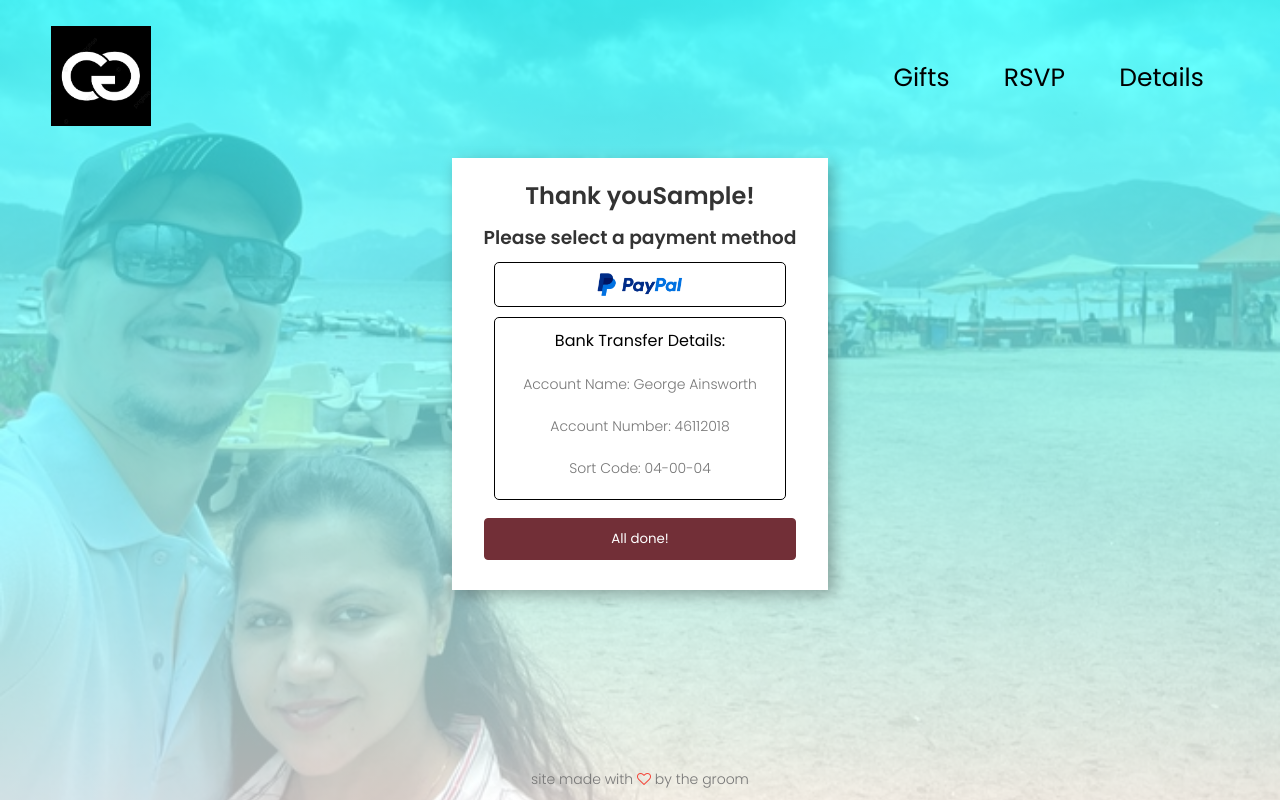
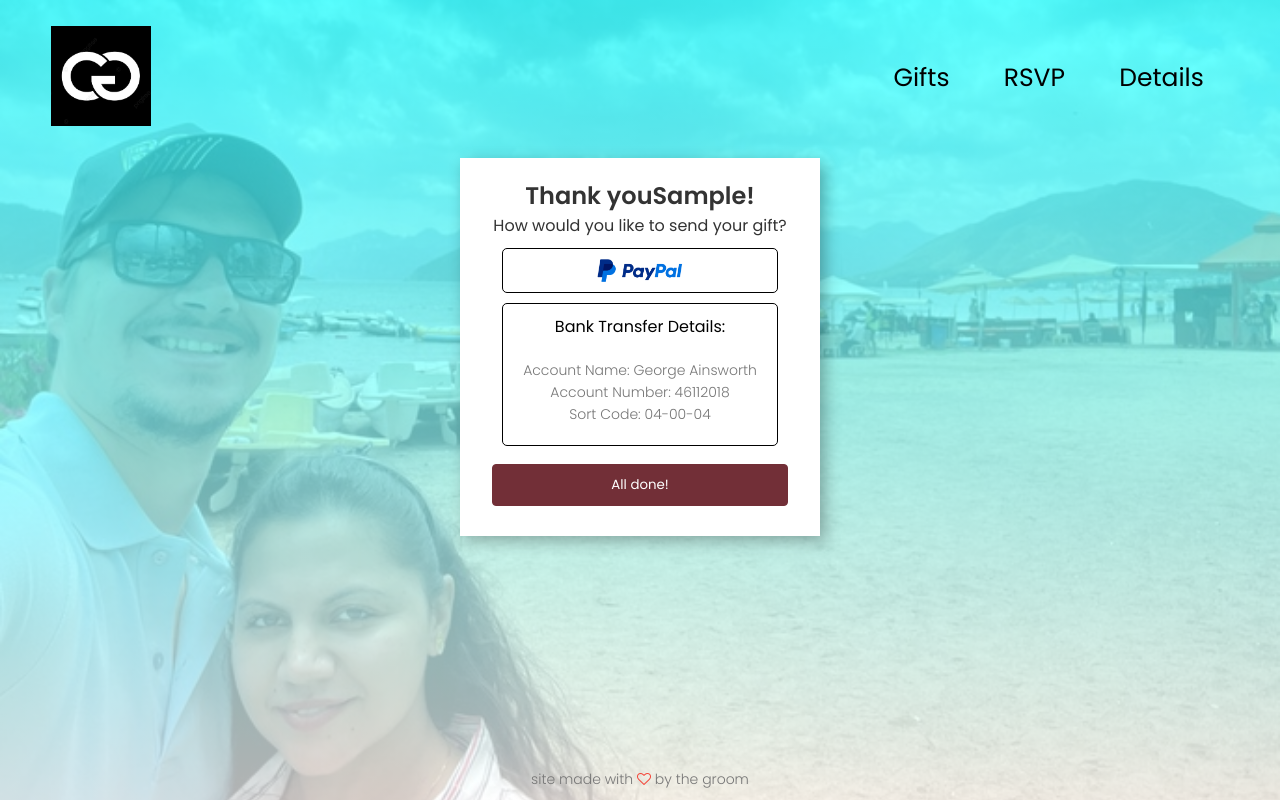
Before and after one commit to gainsworth/wedding2, a Flask app: template templates/gifts_page.html in a window 1280 px wide. Run offline with Flask 3, Linux system fonts and the light colour scheme; the template is opened without the code that fills it: most values are stand-ins (such as "Sample title", 1, 10 or a date in 2020).

Commit message:
Reformat gifts page

```diff
--- a/templates/gifts_page.html
+++ b/templates/gifts_page.html
@@ -6,7 +6,7 @@
     <div class="signup-box">
         <div class="col-2">
             <h2>Thank you{{ first_name }}!</h2>
-            <h3>Please select a payment method</h3>
+            <h4>How would you like to send your gift?</h4>
             <div class="payment-options">
                 <div class="payment-option">
                     <a href="https://paypal.me/georgeandcordelia" target="_blank">
@@ -16,9 +16,9 @@
 
                 <div class="payment-option bank-transfer">
                     <h4>Bank Transfer Details:</h4>
-                    <p>Account Name: George Ainsworth</p>
-                    <p>Account Number: 46112018</p>
-                    <p>Sort Code: 04-00-04</p>
+                    <p>Account Name: George Ainsworth<br>
+                    Account Number: 46112018<br>
+                    Sort Code: 04-00-04</p>
                 </div>
                 <form action="/thanks_for_gift" method="post">
                     <input type="hidden" name="first_name" value="{{ first_name }}">
```
Also changed, not shown: 1 other file.
